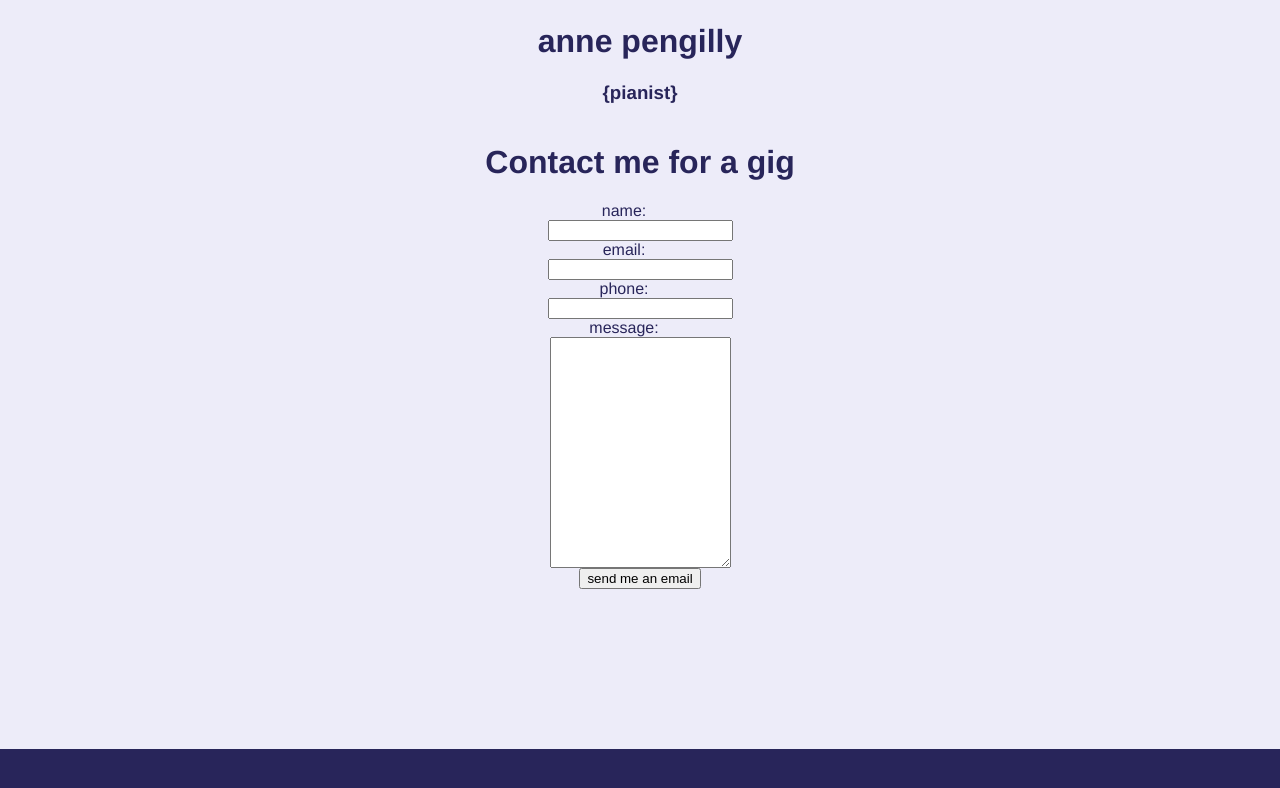
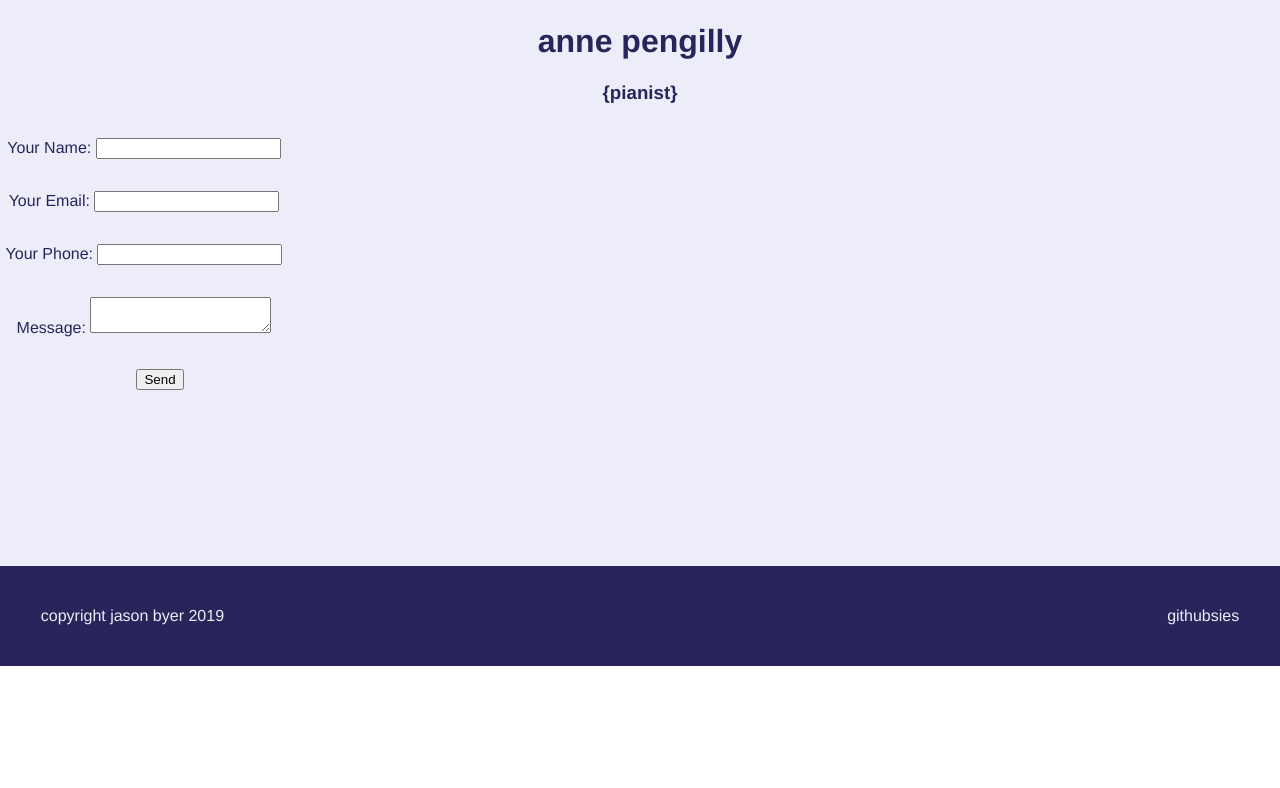
Before and after one commit to jbyer3/anne-portfolio, a Vue app: page /#/ in a window 1280 px wide. Shown: the part 592-1380 px from the top of the page. After the commit the page ends 1258 px from the top, so only its background shows below. Built offline with nearby package versions, Linux system fonts and the light colour scheme.

Commit message:
ctaform component attempt

```diff
--- /dev/null
+++ b/src/components/CTAform.vue
@@ -0,0 +1,98 @@
+<template>
+<form>
+  <p>
+    <label>
+      Your Name: <input type="text" name="name" v-model="form.name" />
+    </label>
+  </p>
+  <p>
+    <label>
+      Your Email: <input type="email" name="email" v-model="form.email" />
+    </label>
+  </p>
+  <p>
+    <label>
+      Your Phone: <input type="text" name="phone" v-model="form.phone" />
+    </label>
+  </p>
+  <p>
+    <label>
+      Message: <textarea name="message" v-model="form.message" />
+    </label>
+  </p>
+  <p>
+    <button type="submit" @click.prevent="handleSubmit">Send</button>
+  </p>
+</form>
+</template>
+
+
+<script>
+export default {
+  data() {
+    return {
+      form: {
+        name: '',
+        email: '',
+        phone: '',
+        message: '',
+      },
+    };
+  },
+  methods: {
+    encode(data) {
+      return Object.keys(data)
+        .map(
+          key => `${encodeURIComponent(key)}=${encodeURIComponent(data[key])}`
+        )
+        .join('&');
+    },
+    handleSubmit() {
+      fetch('/', {
+        method: 'POST',
+        headers: { 'Content-Type': 'application/x-www-form-urlencoded' },
+        body: this.encode({ 'form-name': 'contact', ...this.form }),
+      })
+        .then(() => alert('Success!'))
+        .catch(error => alert(error));
+    },
+  },
+};
+</script>
+
+<style lang="scss" scoped>
+.page {
+  display: flex;
+  flex-direction: column;
+  align-items: center;
+}
+
+form {
+  width: 20rem;
+  display: flex;
+  flex-direction: column;
+  align-items: center;
+  // width: 30rem;
+}
+
+label {
+  flex-shrink: 1;
+  margin-right: 2rem;
+}
+
+.form-item {
+  margin: 0.2rem;
+  // padding: 0;
+  display: flex;
+  flex-direction: column;
+  justify-content: space-around;
+  align-items: center;
+  flex-wrap: nowrap;
+  width: 70%;
+  .text-inputs {
+    font-size: 1.2rem;
+    border-radius: 0.2em;
+    height: 120%;
+  }
+}
+</style>
--- a/src/views/Home.vue
+++ b/src/views/Home.vue
@@ -2,7 +2,8 @@
   <div class="home">
     <h1>homepagio</h1>
     <SplashPage/>
-    <CallToAction/>
+    <CTAform/>
+    <!-- <CallToAction/> -->
     <!-- <Construction/> -->
   </div>
 </template>
@@ -11,14 +12,16 @@
 // @ is an alias to /src
 // import Construction from '@/components/Construction.vue'
 import SplashPage from '@/components/SplashPage.vue'
-import CallToAction from '@/components/CallToAction.vue'
+import CTAform from '@/components/CTAform.vue'
+// import CallToAction from '@/components/CallToAction.vue'
 
 export default {
   name: 'home',
   components: {
     // Construction,
     SplashPage,
-    CallToAction
+    CTAform
+    // CallToAction
   }
 }
 </script>
```
